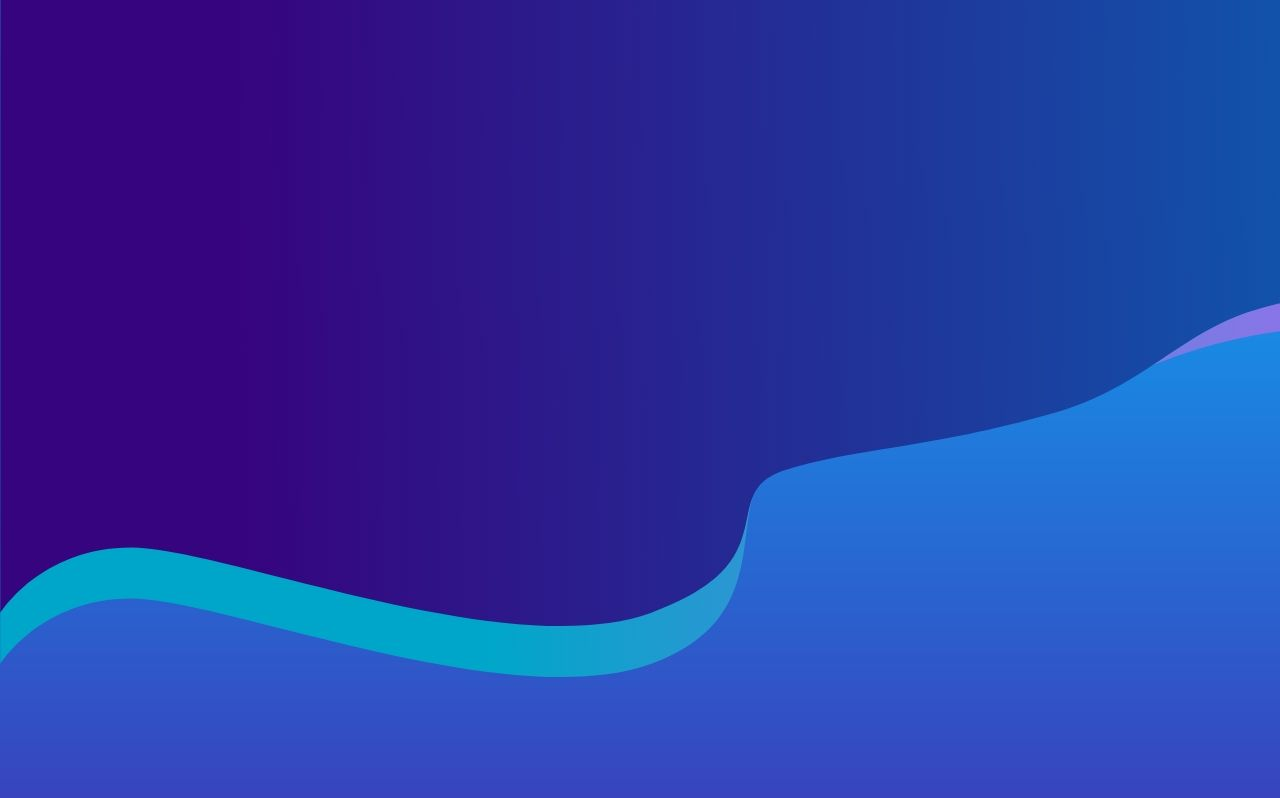
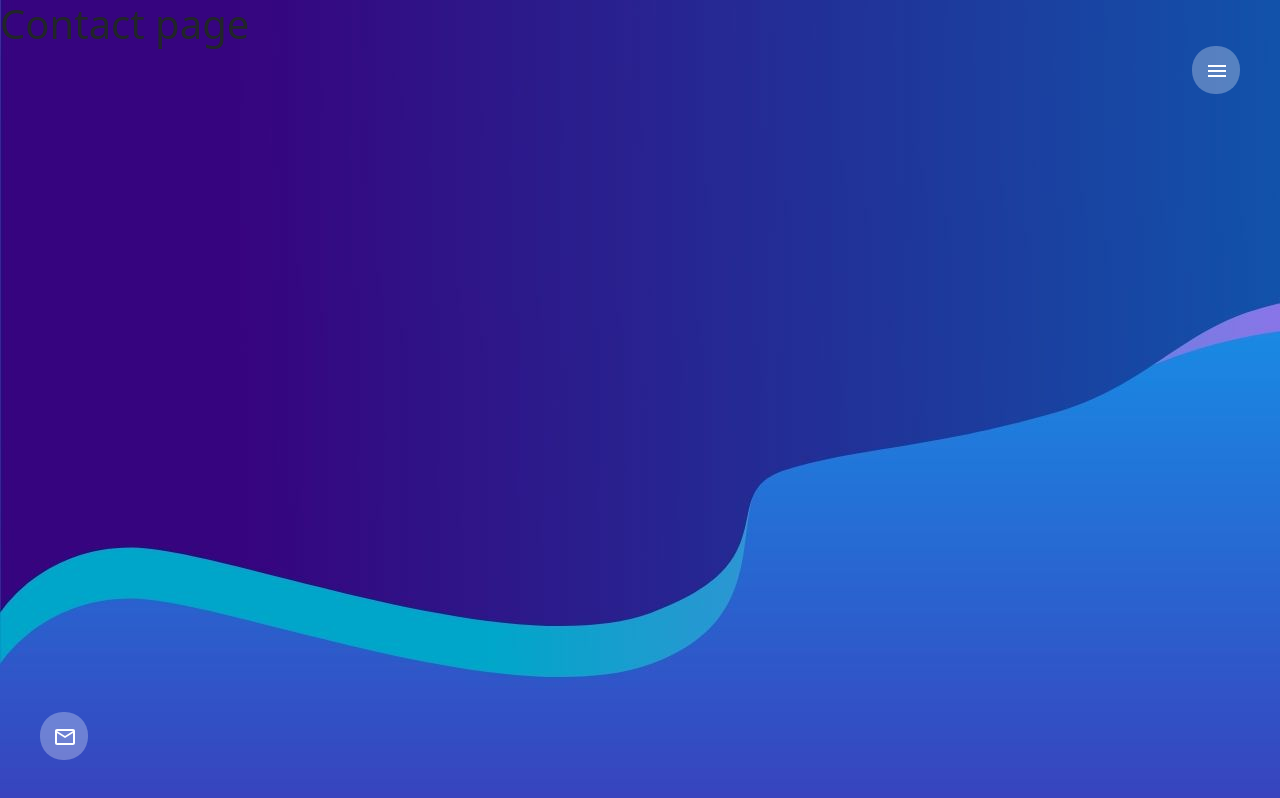
Before and after one commit to Oussama2IA/Get-it-cheap, a React (Create React App) app in the folder frontend/display/: page /contact in a window 1280 px wide. Built offline with nearby package versions, Linux system fonts and the light colour scheme.

Commit message:
add header & footer

```diff
--- a/frontend/display/src/App.js
+++ b/frontend/display/src/App.js
@@ -1,4 +1,8 @@
 import './styles/App.scss';
+import Navbar from './layouts/Navbar';
+import Footer from './layouts/Footer';
+import Contact from './components/Contact';
+import About from './components/About';
 import Search from './components/Search';
 import Result from './components/Result';
 import { BrowserRouter as Router, Route, Switch } from 'react-router-dom';
@@ -6,8 +10,12 @@ import { BrowserRouter as Router, Route, Switch } from 'react-router-dom';
 function App() {
   return (
     <Router>
+      <Navbar />
+      <Footer />
       <Switch>
         <Route exact path="/" component={Search} />
+        <Route path="/about" component={About} />
+        <Route path="/contact" component={Contact} />
         <Route path="/:category/:product" component={Result} />
       </Switch>
     </Router>
--- /dev/null
+++ b/frontend/display/src/components/About.js
@@ -0,0 +1,5 @@
+function About() {
+  return <h1>About page</h1>;
+}
+
+export default About;
--- /dev/null
+++ b/frontend/display/src/components/Contact.js
@@ -0,0 +1,5 @@
+function Contact() {
+  return <h1>Contact page</h1>;
+}
+
+export default Contact;
--- a/frontend/display/src/components/Result.js
+++ b/frontend/display/src/components/Result.js
@@ -92,7 +92,7 @@ export default function Result(props) {
         ))}
       </section>
       <PaginationBox
-        totalProducts={result['result'].length}
+        totalProducts={loading.current ? result['result'].length : 0}
         productPerPage={productPerPage}
         paginate={paginate}
       />
--- /dev/null
+++ b/frontend/display/src/layouts/Footer.js
@@ -0,0 +1,14 @@
+import '../styles/Footer.scss';
+import { Link } from 'react-router-dom';
+import { MailOutline as MailOutlineIcon } from '@material-ui/icons';
+
+function Footer() {
+  return (
+    <Link className="contact icon" to="/contact">
+      <MailOutlineIcon />
+      <span>Contact us</span>
+    </Link>
+  );
+}
+
+export default Footer;
--- /dev/null
+++ b/frontend/display/src/layouts/Navbar.js
@@ -0,0 +1,65 @@
+import '../styles/Navbar.scss';
+import { useState } from 'react';
+import { Link } from 'react-router-dom';
+import {
+  Menu as MenuIcon,
+  Close as CloseIcon,
+  Home as HomeIcon,
+  Info as InfoIcon,
+  Mail as MailIcon,
+} from '@material-ui/icons';
+
+function Navbar() {
+  const [sidebar, setSidebar] = useState(false);
+
+  const showSidebar = () => setSidebar(!sidebar);
+
+  function menuButton() {
+    if (sidebar)
+      return {
+        text: 'Close',
+        icon: <CloseIcon />,
+      };
+    return {
+      text: 'Menu',
+      icon: <MenuIcon />,
+    };
+  }
+
+  return (
+    <>
+      <nav className="navbar">
+        <div className="logo"></div>
+        <Link className="menu icon" onClick={showSidebar} to="#">
+          {menuButton().icon}
+          <span>{menuButton().text}</span>
+        </Link>
+      </nav>
+      <div className={sidebar ? 'overlay active' : 'overlay'}></div>
+      <div className={sidebar ? 'sidebar active' : 'sidebar'}>
+        <ul>
+          <li>
+            <Link className="icon" to="/" onClick={showSidebar}>
+              <HomeIcon />
+              <span>Home</span>
+            </Link>
+          </li>
+          <li>
+            <Link className="icon" to="/about" onClick={showSidebar}>
+              <InfoIcon />
+              <span>About</span>
+            </Link>
+          </li>
+          <li>
+            <Link className="icon" to="/contact" onClick={showSidebar}>
+              <MailIcon />
+              <span>Contact</span>
+            </Link>
+          </li>
+        </ul>
+      </div>
+    </>
+  );
+}
+
+export default Navbar;
--- a/frontend/display/src/styles/App.scss
+++ b/frontend/display/src/styles/App.scss
@@ -1,3 +1,36 @@
+@import url('https://fonts.googleapis.com/css2?family=Ubuntu:wght@300;400&display=swap');
+
+.icon {
+  display: flex;
+  background: rgba(246, 249, 252, 0.3);
+  color: white;
+  width: 48px;
+  height: 48px;
+  padding: 13px;
+  border-radius: 23px;
+  transition: all 0.2s cubic-bezier(0.3, 0, 0.5, 1) 0.2s;
+  z-index: 20;
+  span {
+    margin: 2px 0 0 5px;
+    transition: width 0s linear 0.2s, opacity 0.2s cubic-bezier(0.3, 0, 0.5, 1);
+    overflow: hidden;
+    opacity: 0;
+  }
+  &:link {
+    text-decoration: none;
+    color: white;
+    font-size: 0.9rem;
+  }
+  &:hover {
+    width: 110px;
+    color: white;
+    background: #f50057;
+    span {
+      opacity: 1;
+    }
+  }
+}
+
 .search-page {
   display: flex;
   justify-content: center;
--- /dev/null
+++ b/frontend/display/src/styles/Footer.scss
@@ -0,0 +1,8 @@
+.contact {
+  position: fixed;
+  left: 40px;
+  bottom: 40px;
+  &:hover {
+    width: 130px;
+  }
+}
--- /dev/null
+++ b/frontend/display/src/styles/Navbar.scss
@@ -0,0 +1,64 @@
+.navbar {
+  position: fixed;
+  right: 0px;
+  height: 140px;
+  display: flex;
+  justify-content: space-between;
+  align-items: center;
+  margin: 0 40px;
+}
+
+.menu {
+  position: absolute;
+  right: 0;
+  &:hover {
+    width: 100px;
+  }
+}
+
+.overlay {
+  transition: 1s;
+  z-index: 18;
+}
+
+.overlay.active {
+  position: absolute;
+  background: rgba(0, 0, 0, 0.5);
+  width: 100%;
+  height: 100%;
+  transition: 1s;
+}
+
+.sidebar {
+  position: fixed;
+  background: #02203c;
+  width: 190px;
+  height: 100%;
+  right: -100%;
+  padding-top: 200px;
+  transition: 1s;
+  box-shadow: 0 0px 15px 0px #000;
+  z-index: 19;
+  ul {
+    list-style: none;
+    li {
+      display: flex;
+      padding-bottom: 70px;
+    }
+  }
+  a {
+    position: absolute;
+    right: 40px;
+  }
+}
+
+.sidebar.active {
+  right: 0;
+  transition: 300ms;
+}
+
+@media (max-width: 960px) {
+  .navbar {
+    height: 100px;
+  }
+}
```
